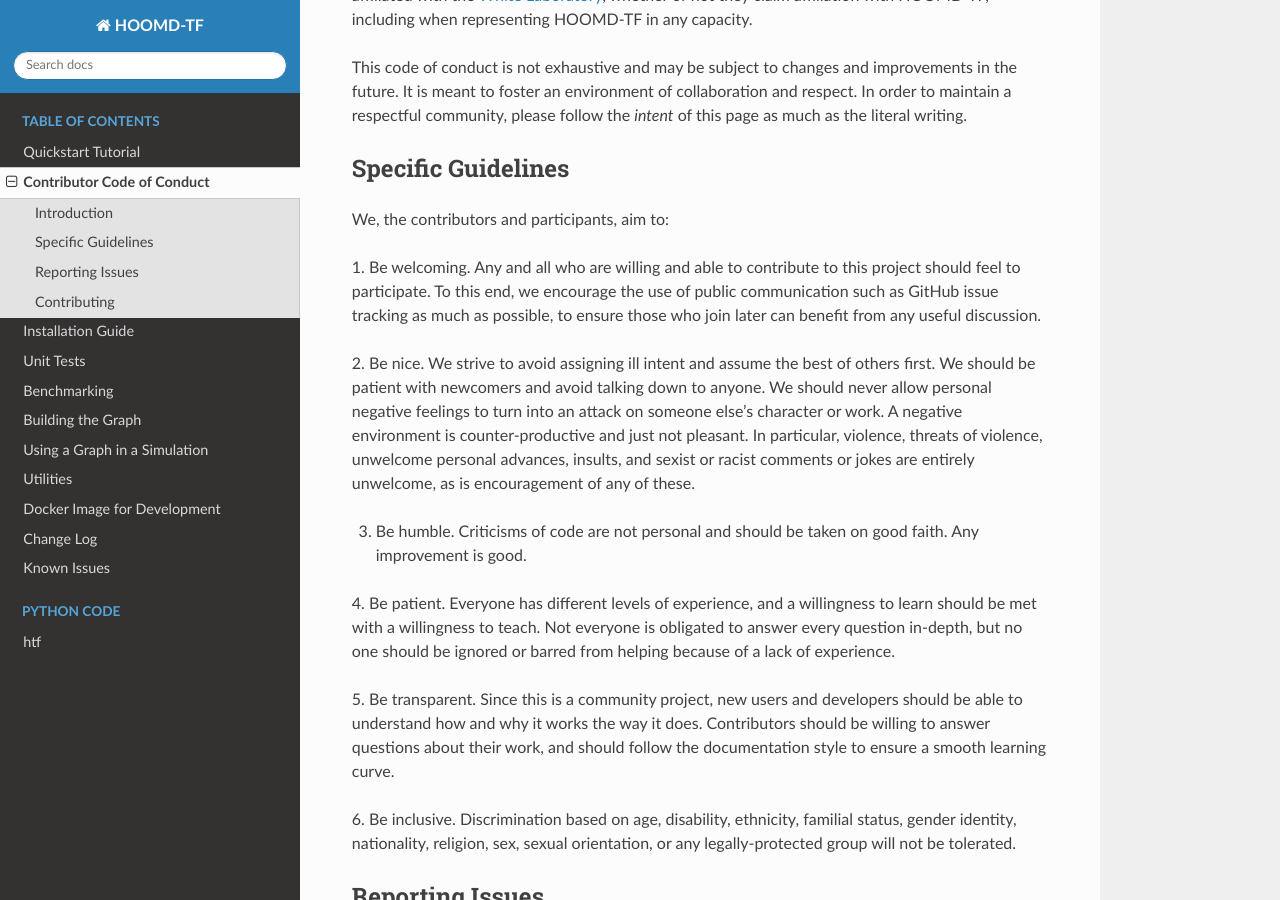
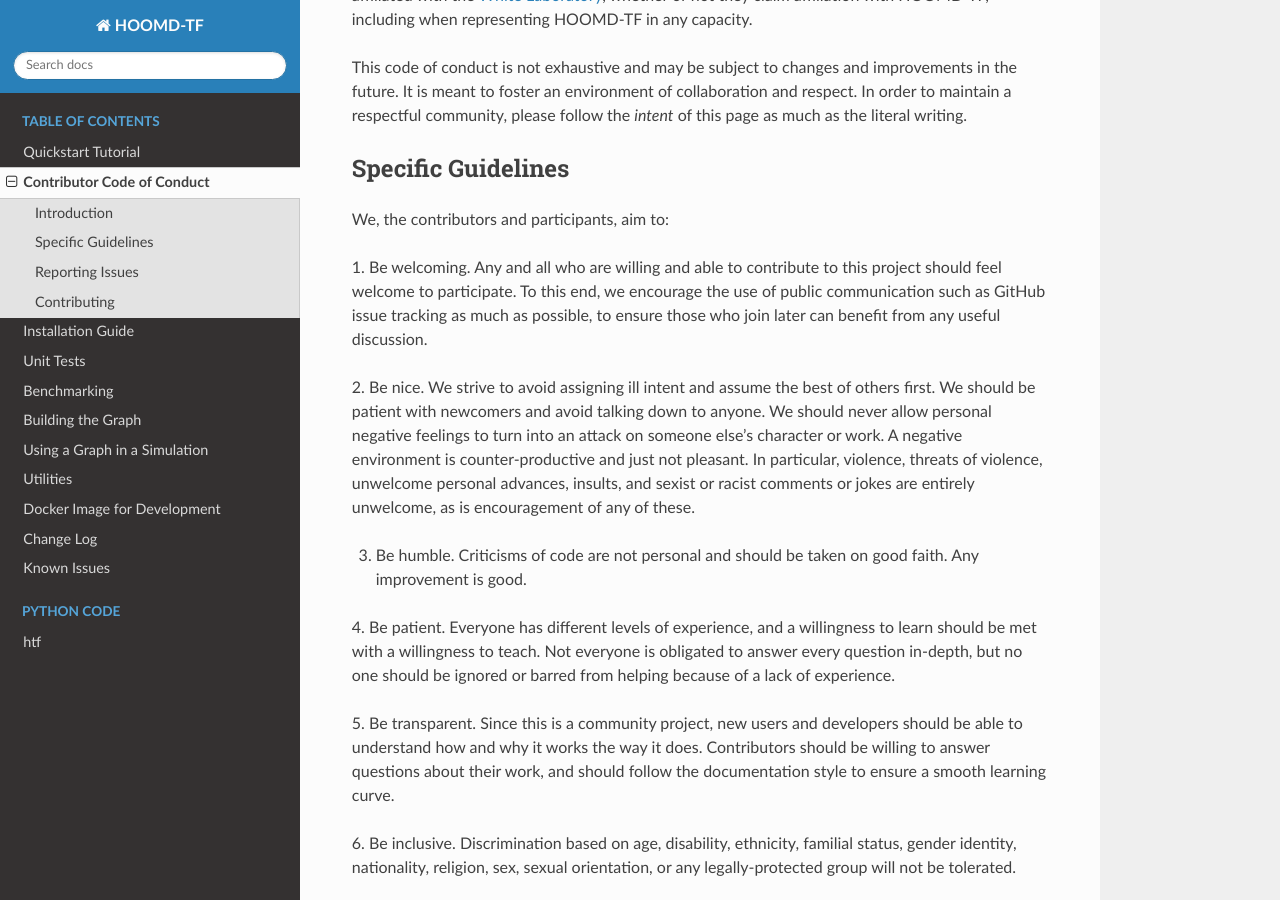
Before and after one commit to ur-whitelab/hoomd-tf, a Sphinx documentation site: the page built from sphinx-docs/source/code_of_conduct.rst, in a window 1280 px wide and 900 px high, scrolled down 376 px. Built offline with Sphinx 7.4.7 and the Read the Docs theme 2.0.0, drawn with Linux system fonts in a browser that asks for light colours.

Commit message:
some typo fixes in docs

```diff
--- a/sphinx-docs/source/code_of_conduct.rst
+++ b/sphinx-docs/source/code_of_conduct.rst
@@ -23,7 +23,7 @@ Specific Guidelines
 We, the contributors and participants, aim to:
 
 1. Be welcoming. Any and all who are willing and able to contribute to this project
-should feel to participate. To this end, we encourage the use of public communication
+should feel welcome to participate. To this end, we encourage the use of public communication
 such as GitHub issue tracking as much as possible, to ensure those who join later can
 benefit from any useful discussion.
 
--- a/sphinx-docs/source/compilation.rst
+++ b/sphinx-docs/source/compilation.rst
@@ -46,7 +46,7 @@ Simple Compiling
 Install hoomd-blue and Tensorflow by your preferred method. If you
 want to install hoomd-blue without GPU support, you can just use the
 conda release via ``conda install -c conda-forge hoomd==2.5.2``. You
-should then similarly use the CPU version of Tensorflow (`pip install tensorflow==1.15`). If you would
+should then similarly use the CPU version of Tensorflow (``pip install tensorflow==1.15``). If you would
 like GPU support, compile hoomd-blue using `their instructions
 <http://hoomd-blue.readthedocs.io>`_. Remember that pip is recommended
 for installing Tensorflow. Here are steps **after** installing
```
Also changed, not shown: sphinx-docs/source/index.rst (+4 -3 lines).
